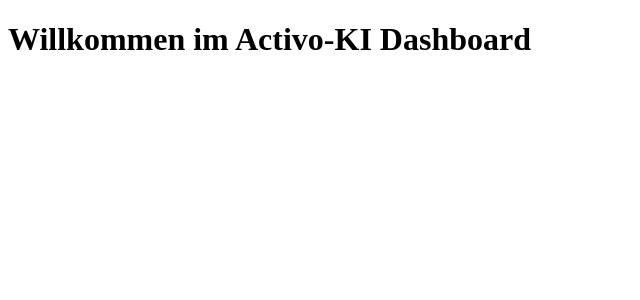
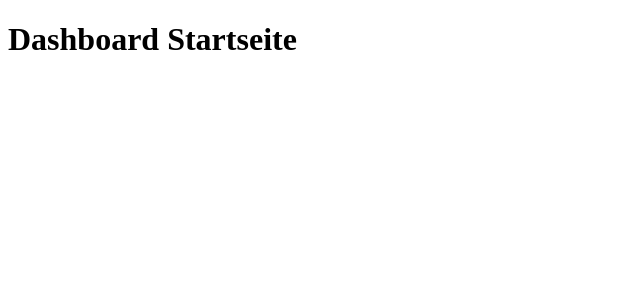
Before and after one commit to ToxIT843/activo-ki-dashboard, a Next.js app: page / in a window 1280 px wide. Shown: the top 300 px of the page, without its empty margins (0-640 px from the left). Built offline with nearby package versions, Linux system fonts and the light colour scheme.

Commit message:
Update index.tsx

```diff
--- a/pages/index.tsx
+++ b/pages/index.tsx
@@ -1,7 +1,3 @@
 export default function Home() {
-  return (
-    <div>
-      <h1>Willkommen im Activo-KI Dashboard</h1>
-    </div>
-  );
+  return <h1>Dashboard Startseite</h1>;
 }
```
